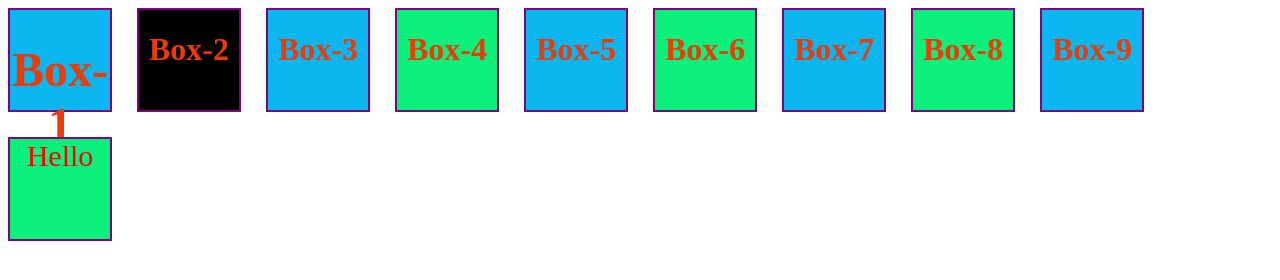
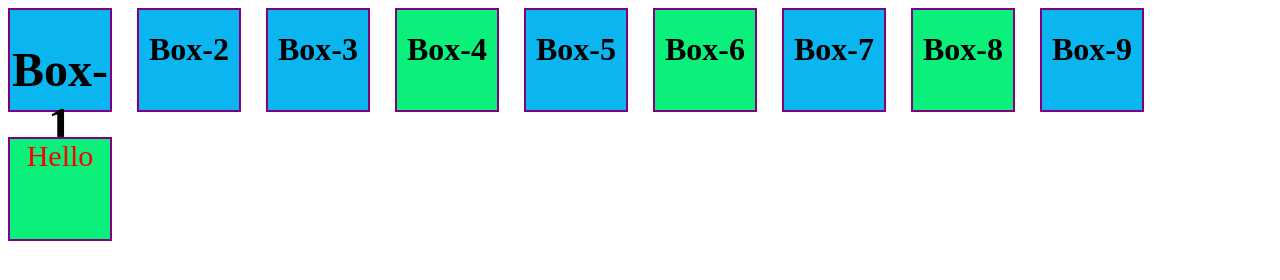
Before and after one commit to Arannamoy-Mondal/ES6-DOM-JavaScript, a plain HTML site: page DOM/index.html in a window 1280 px wide. Drawn offline with Linux system fonts and the light colour scheme.

Commit message:
Last update

```diff
--- a/DOM/16_NodeList.js
+++ b/DOM/16_NodeList.js
@@ -0,0 +1,9 @@
+let res16=document.querySelectorAll('h1') //run this on colsole.log()
+// for(let it of res16){
+//     console.log(it);
+// }
+const res16a=res16.forEach(el=>{
+    el.style.color="black"
+    console.log(el)
+})
+console.log("16_NodeList.js Done");
--- a/DOM/17_HTML_Collection.js
+++ b/DOM/17_HTML_Collection.js
@@ -0,0 +1,3 @@
+const res17=document.getElementsByClassName("containers")
+console.log(res17);
+console.log("17_HTML_Collection.js Done");
--- a/DOM/23_setAttribute.js
+++ b/DOM/23_setAttribute.js
@@ -1,4 +1,5 @@
 document.getElementById("container-10").setAttribute('title','Hello, Javascript')
 document.getElementById("container-10").setAttribute('color','blue')
+
+console.log(document.getElementById("container-10").getAttribute('style'));
 console.log("23_setAttribute Done")
-console.log(document.getElementById("container-10").getAttribute('style'));
--- /dev/null
+++ b/DOM/24_important_class_for_css.js
@@ -0,0 +1,2 @@
+// visit ./DOM/index.html
+//check line 39, 49, 52
--- a/DOM/index.html
+++ b/DOM/index.html
@@ -1,45 +1,44 @@
 <!DOCTYPE html>
 <html lang="en">
   <head>
-    <meta charset="UTF-8">
-    <meta name="viewport" content="width=device-width, initial-scale=1.0">
+    <meta charset="UTF-8" />
+    <meta name="viewport" content="width=device-width, initial-scale=1.0" />
     <title>DOM</title>
     <style>
-        .containers{
+      .containers {
         display: flex;
         flex-wrap: wrap;
         gap: 25px;
       }
-        .container{
+      .container {
         width: 100px;
         height: 100px;
         border: 2px solid purple;
         background: #000;
         color: white;
       }
-        h1{
+      h1 {
         text-align: center;
       }
-        .tomato{
-            color:tomato
+      .tomato {
+        color: tomato;
       }
-        .bg-italic{
-            background: #ea3b08 ;
+      .bg-italic {
+        background: #ea3b08;
       }
-        .purple{
-            color: #ea3b08 ;
+      .purple {
+        color: #ea3b08;
       }
-        .bold{
+      .bold {
         font-weight: bold;
       }
-        .bg-green{
-            background: #0af07a ;
+      .bg-green {
+        background: #0af07a;
       }
-        .bg-4{
-          background:#0ab5f0
-
+      .bg-4 {
+        background: #0ab5f0 !important;
       }
-        .fontSize1point5rem{
+      .fontSize1point5rem {
         font-size: 1.5rem;
       }
     </style>
@@ -47,10 +46,10 @@
   <body>
     <main>
       <div class="containers">
-            <div class="container bg-green bg-4" id="container-1">
+        <div class="container bg-4 bg-green" id="container-1">
           <h1 class="bold purple">Box-1</h1>
         </div>
-            <div class="container bg-green" id="container-2">
+        <div class="container bg-4 bg-green" id="container-2">
           <h1 class="bold purple">Box-2</h1>
         </div>
         <div class="container bg-green bg-4" id="container-3">
```
Lines whose indentation alone changed are shown as unchanged.
